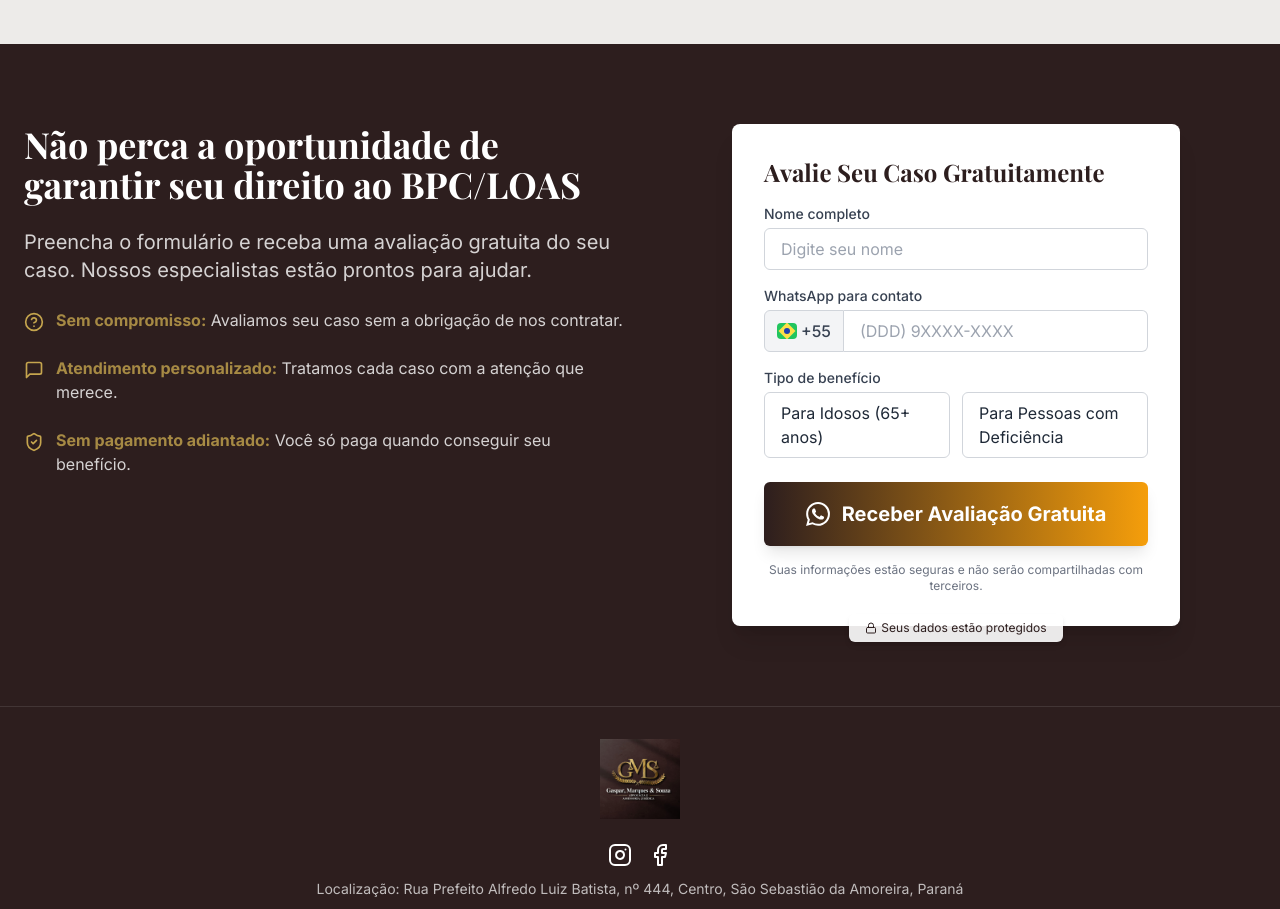
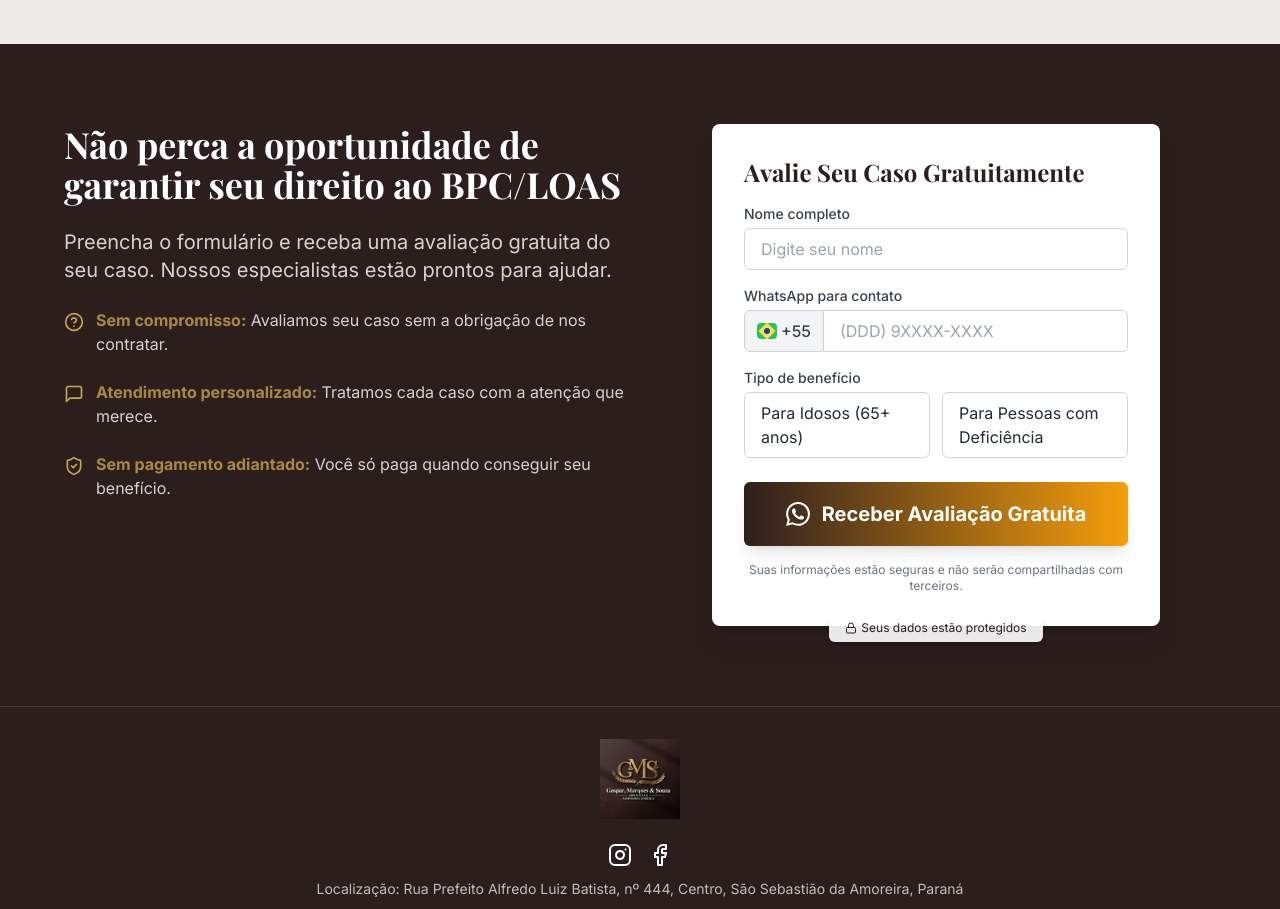
Before and after one commit to agenciarociamdigital/gmc-advocacia-bpc, a React (Vite) app: page / in a window 1280 px wide. Shown: the part 6200-7109 px from the top of the page. Built offline with nearby package versions, Linux system fonts and the light colour scheme.

Commit message:
centralizei largura penultima sessao da pagina

```diff
--- a/src/pages/Index.tsx
+++ b/src/pages/Index.tsx
@@ -666,14 +666,15 @@ const Index = () => {
 
         {/* CTA Final - adicionar selo de segurança e contador de vagas */}
         <section className="py-12 sm:py-20 bg-gms-brown text-white overflow-hidden">
-          <div className="w-full max-w-full px-4 sm:px-6 overflow-visible">
+          <div className="gms-container px-4 sm:px-6 overflow-visible">
+            <div className="max-w-6xl mx-auto">
               <div className="grid lg:grid-cols-2 gap-8 items-start">
                 <motion.div
                   initial={{ opacity: 0, y: 20 }}
                   whileInView={{ opacity: 1, y: 0 }}
                   viewport={{ once: true }}
                   transition={{ duration: 0.5 }}
-                className="w-full"
+                  className="w-full max-w-xl"
                 >
                   <h2 className="text-2xl sm:text-3xl md:text-4xl font-bold mb-6">
                     Não perca a oportunidade de garantir seu direito ao BPC/LOAS
@@ -730,6 +731,7 @@ const Index = () => {
                 </motion.div>
               </div>
             </div>
+          </div>
         </section>
 
         {/* Footer */}
```
Lines whose indentation alone changed are shown as unchanged.
